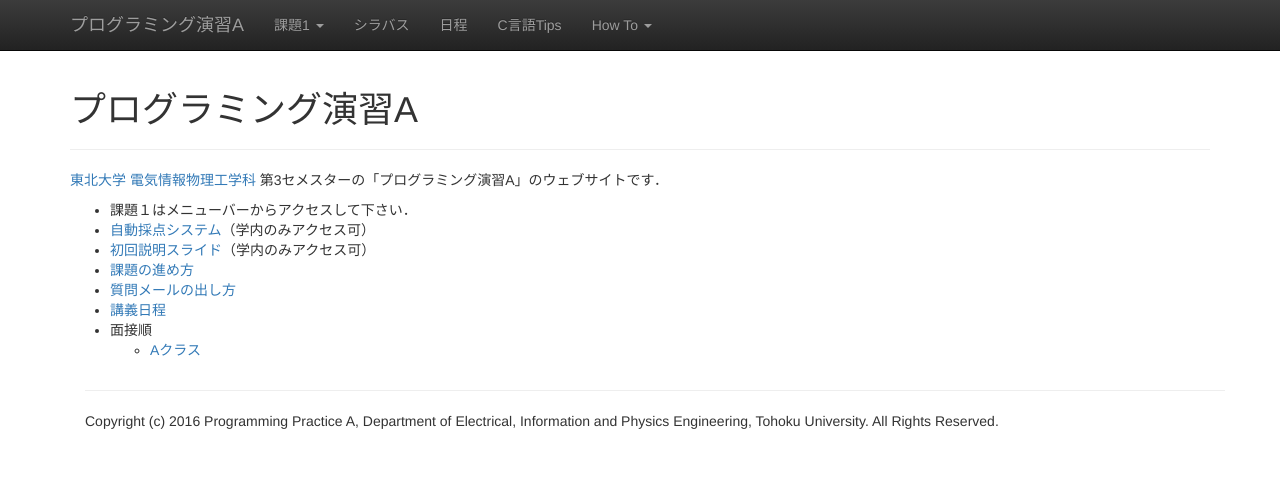
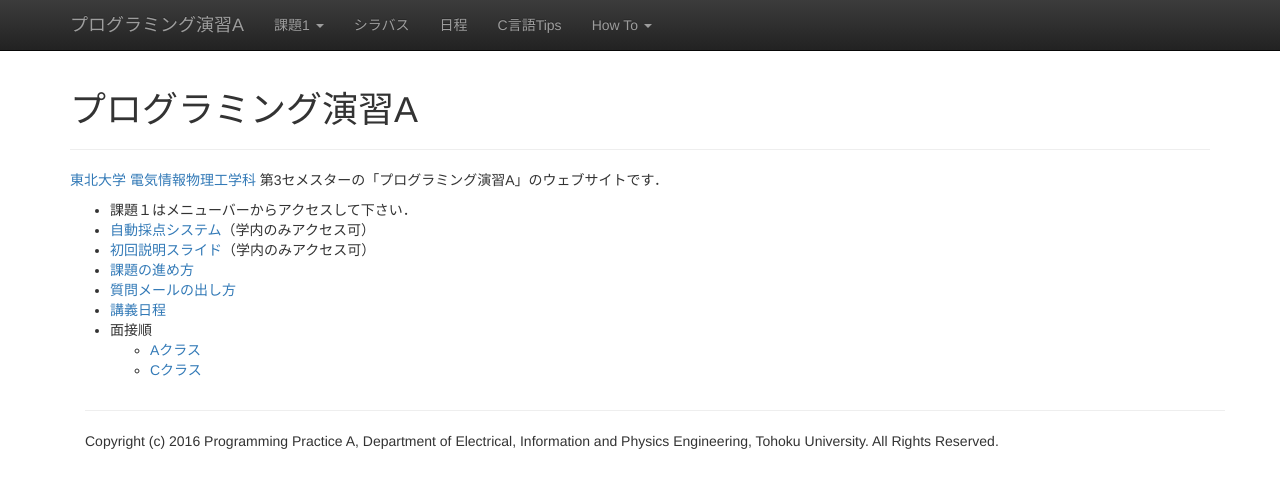
Before and after one commit to ecei-tohoku/ppa-public, a Jekyll site: the page built from index.md, in a window 1280 px wide. Shown: the top 488 px of the page. Built offline with Jekyll 4.4.1, drawn with Linux system fonts in a browser that asks for light colours; nearby versions of some CDN libraries.

Commit message:
add interview time for class C

```diff
--- a/index.md
+++ b/index.md
@@ -13,3 +13,4 @@ title: プログラミング演習A
 + [講義日程](schedule.html)
 + 面接順
     + [Aクラス](http://localweb.ecei.tohoku.ac.jp/~enshu25/classA.htm)
+    + [Cクラス](http://localweb.ecei.tohoku.ac.jp/~enshu25/C_class.pdf)
```
